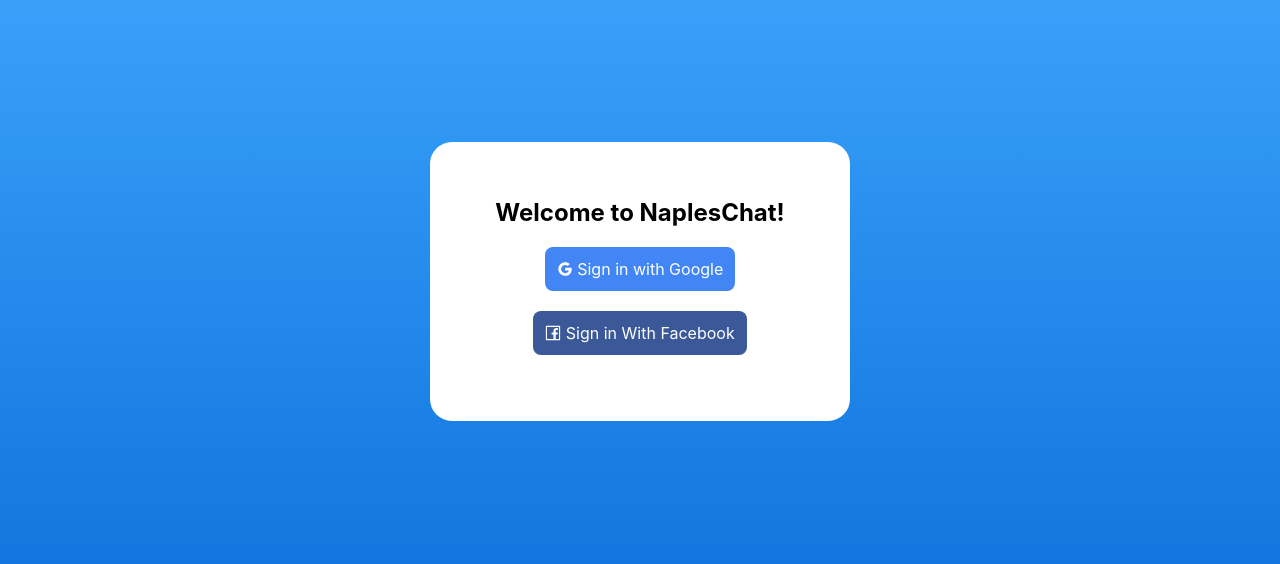
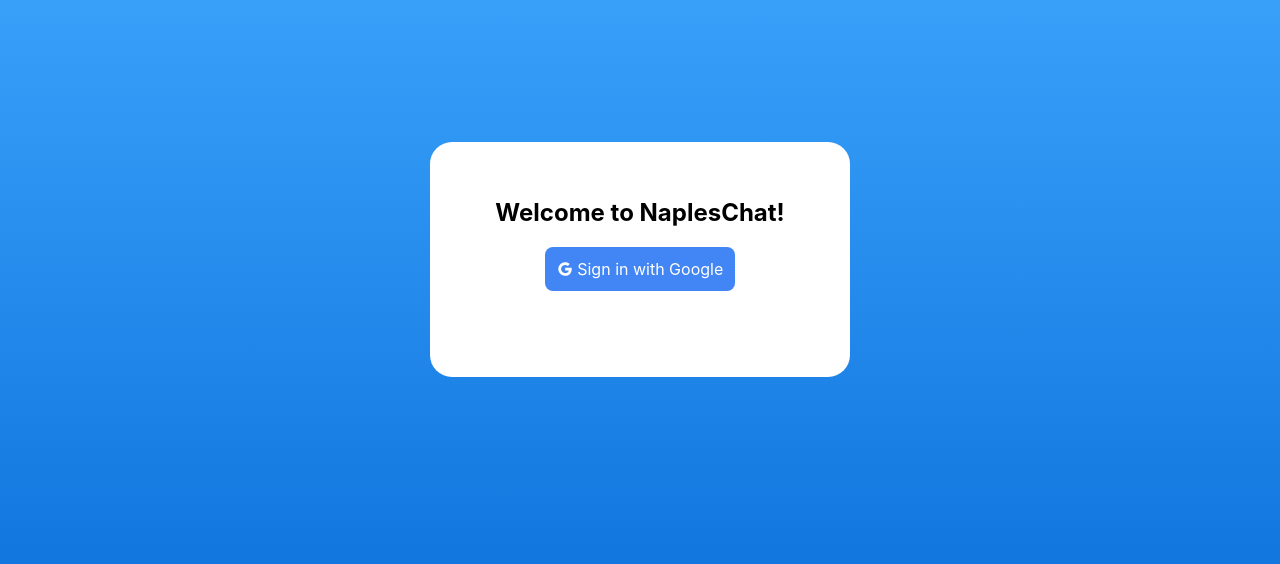
Before and after one commit to Shbucket/napleschat, a React (Create React App) app: page / in a window 1280 px wide. Shown: the part 114-678 px from the top of the page. Built offline with nearby package versions, Linux system fonts and the light colour scheme; no server answers.

Commit message:
added onclick callback to login with google

```diff
--- a/src/components/login.js
+++ b/src/components/login.js
@@ -1,28 +1,26 @@
-import React  from "react";
+import React from "react";
 import { GoogleOutlined, FacebookOutlined } from "@ant-design/icons";
+import "firebase/app";
+
+import { auth } from "../firebase";
 
 const Login = () => {
   return (
-        <div id='login-page'>
-            <div id='login-card'>
+    <div id="login-page">
+      <div id="login-card">
         <h2>Welcome to NaplesChat!</h2>
-
         <div
           className="login-button google"
-
+          onClick={() =>
+            auth.signInWithRedirect(new firebase.auth.GoogleAuthProvider())
+          }
         >
           <GoogleOutlined /> Sign in with Google
         </div>
         <br /> <br />
-
-                <div
-                className="login-button facebook"
-                >
-                    <FacebookOutlined /> Sign in With Facebook
       </div>
     </div>
-        </div>
-    )
-}
+  );
+};
 
-export default Login
+export default Login;
```
Lines whose indentation alone changed are shown as unchanged.
